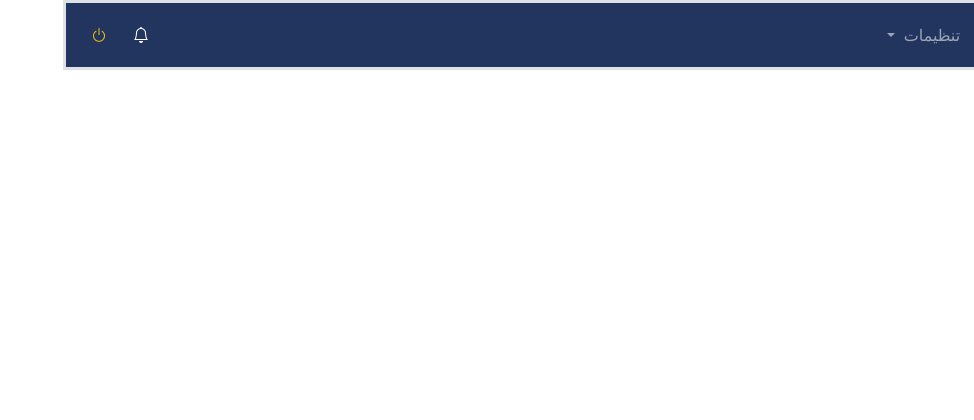
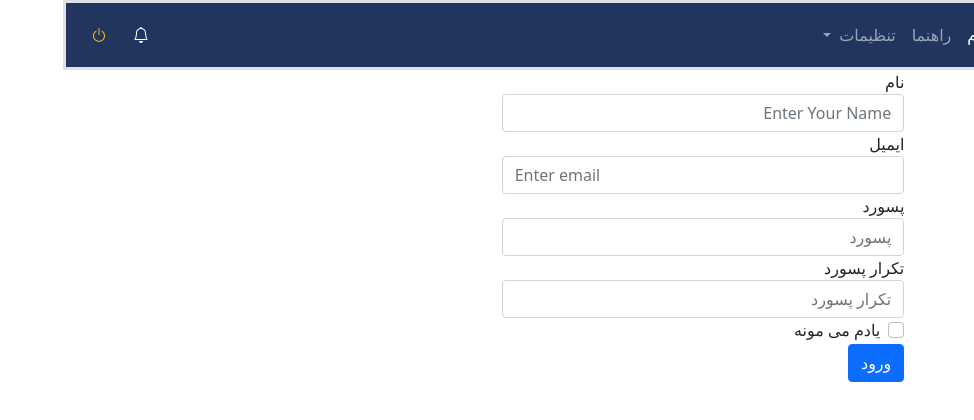
Before and after one commit to asgarimehdi/FlashCard, a Vue app: page /register in a window 1280 px wide. Shown: the top 420 px of the page, without its empty margins (306-1280 px from the left). Built offline with nearby package versions, Linux system fonts and the light colour scheme.

Commit message:
register

```diff
--- a/src/components/Login.vue
+++ b/src/components/Login.vue
@@ -23,11 +23,10 @@
 <script setup>
 
 import {ref} from "vue";
-import axios from "axios";
+import axios from "../components/axios";
 
 import { useRouter } from "vue-router";
-axios.defaults.withCredentials=true;
-axios.defaults.baseURL="http://localhost"
+
 const router=useRouter();
 
 const getToken=async()=>{
--- /dev/null
+++ b/src/components/Register.vue
@@ -0,0 +1,59 @@
+<template>
+    <div class="col-4 container">
+        <form @submit.prevent="handleRegister">
+            <div class="form-group">
+                <label for="Input">نام</label>
+                <input type="text" class="form-control" id="Input" v-model="form.name" aria-describedby="nameHelp"
+                    placeholder="Enter Your Name">
+            </div>
+            <div class="form-group">
+                <label for="exampleInputEmail1">ایمیل</label>
+                <input type="email" class="form-control" id="exampleInputEmail1" v-model="form.email"
+                    aria-describedby="emailHelp" placeholder="Enter email">
+            </div>
+            <div class="form-group">
+                <label for="InputPassword1">پسورد</label>
+                <input type="password" class="form-control" id="InputPassword1" v-model="form.password" placeholder="پسورد">
+            </div>
+            <div class="form-group">
+                <label for="password_confirmation">تکرار پسورد </label>
+                <input type="password" class="form-control" id="password_confirmation" v-model="form.password_confirmation"
+                    placeholder="تکرار پسورد">
+            </div>
+            <div class="form-check">
+                <input type="checkbox" class="form-check-input" id="exampleCheck1">
+                <label class="form-check-label" for="exampleCheck1">یادم می مونه</label>
+            </div>
+            <button type="submit" class="btn btn-primary">ورود</button>
+        </form>
+    </div>
+</template>
+<script setup>
+
+import { ref } from "vue";
+import axios from "../components/axios";
+
+import { useRouter } from "vue-router";
+
+const router = useRouter();
+
+const getToken = async () => {
+    await axios.get("/sanctum/csrf-cookie")
+}
+const form = ref({
+    name: '',
+    email: '',
+    password: '',
+    passwordConfirmation: ''
+});
+const handleRegister = async () => {
+    await getToken();
+    await axios.post('/register', {
+        name: form.value.name,
+        email: form.value.email,
+        password: form.value.password,
+        password_confirmation: form.value.password_confirmation
+    });
+    router.push({ name: 'home' })
+}
+</script>
--- a/src/components/TheNav.vue
+++ b/src/components/TheNav.vue
@@ -20,6 +20,9 @@
                     </li>
                     <li class="nav-item">
                         <router-link :to="{name:'login'}" class="nav-link active" aria-current="page"> لاگین</router-link>
+                    </li>
+                    <li class="nav-item">
+                        <router-link :to="{name:'register'}" class="nav-link active" aria-current="page"> ثبت نام</router-link>
                     </li>
                     <li class="nav-item">
                         <a class="nav-link  " type="button" data-bs-toggle="offcanvas"
--- a/src/components/axios.js
+++ b/src/components/axios.js
@@ -1,3 +1,4 @@
 import axios from "axios"
 axios.defaults.withCredentials=true;
 axios.defaults.baseURL="http://localhost"
+export default axios
--- a/src/router/index.js
+++ b/src/router/index.js
@@ -2,6 +2,7 @@ import { createRouter, createWebHistory } from 'vue-router'
 import Home from '../components/Home.vue'
 import CardsView from '../views/CardsView.vue'
 import Login from '../components/Login.vue'
+import Register from '../components/Register.vue'
 
 const router = createRouter({
   history: createWebHistory(import.meta.env.BASE_URL),
@@ -20,7 +21,12 @@ const router = createRouter({
       path: '/login',
       name: 'login',
       component: Login
-    }
+    },
+    {
+      path: '/register',
+      name: 'register',
+      component: Register
+    },
   ]
 })
 
```
